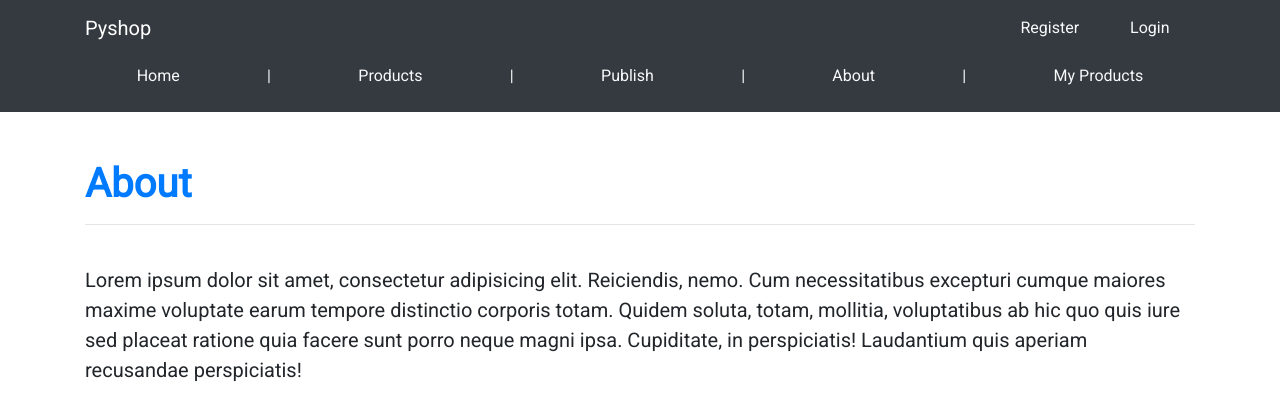
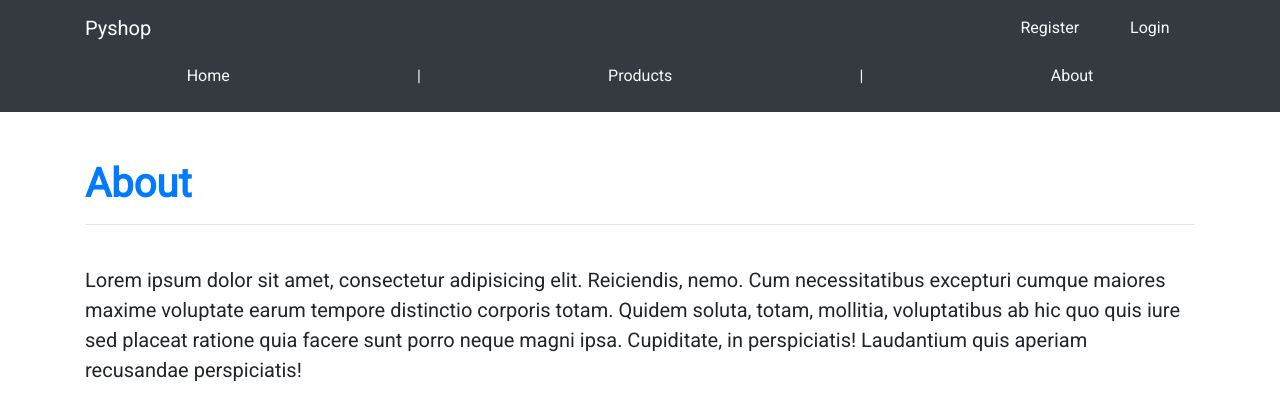
Before and after one commit to rooneyrulz/django_pyshop, a Django app: page /about/ in a window 1280 px wide. Shown: the top 420 px of the page. Run offline with Django 3.2, Linux system fonts and the light colour scheme; some libraries are stand-ins or nearby versions.

Commit message:
logout setup & access control

```diff
--- a/src/templates/navbar.html
+++ b/src/templates/navbar.html
@@ -4,7 +4,7 @@
 		<ul class="navbar-nav ml-auto">
 			{% if request.user.is_authenticated %}
 				<li class="nav-item">
-					<a class="nav-link text-light" href="/admin/logout">Logout</a>
+					<a class="nav-link text-light" href="/users/logout">Logout</a>
 				</li>
 			{% else %}
 				<div style="display: flex; justify-content: space-around; width: 200px; text-align: center; align-items: center;">
@@ -22,9 +22,13 @@
 		<div class="main-nav text-light">
 			<a class="nav-link text-light" href="/">Home</a>|
 			<a class="nav-link text-light" href="/product">Products</a>|
-			<a class="nav-link text-light" href="/product/create">Publish</a>|
-			<a class="nav-link text-light" href="/about">About</a>|
-			<a class="nav-link text-light" href="/product/my-product">My Products</a>
+			{% if user.is_authenticated %}
+				<a class="nav-link text-light" href="/product/create">Publish</a>|
+			{% endif %}
+			<a class="nav-link text-light" href="/about">About</a>
+			{% if user.is_authenticated %}
+				|<a class="nav-link text-light" href="/product/my-product">My Products</a>
+			{% endif %}
 		</div>
 	</div>
 </nav>
```
Also changed, not shown: src/users/templates/users/logout.html (added, +8 -0 lines).
